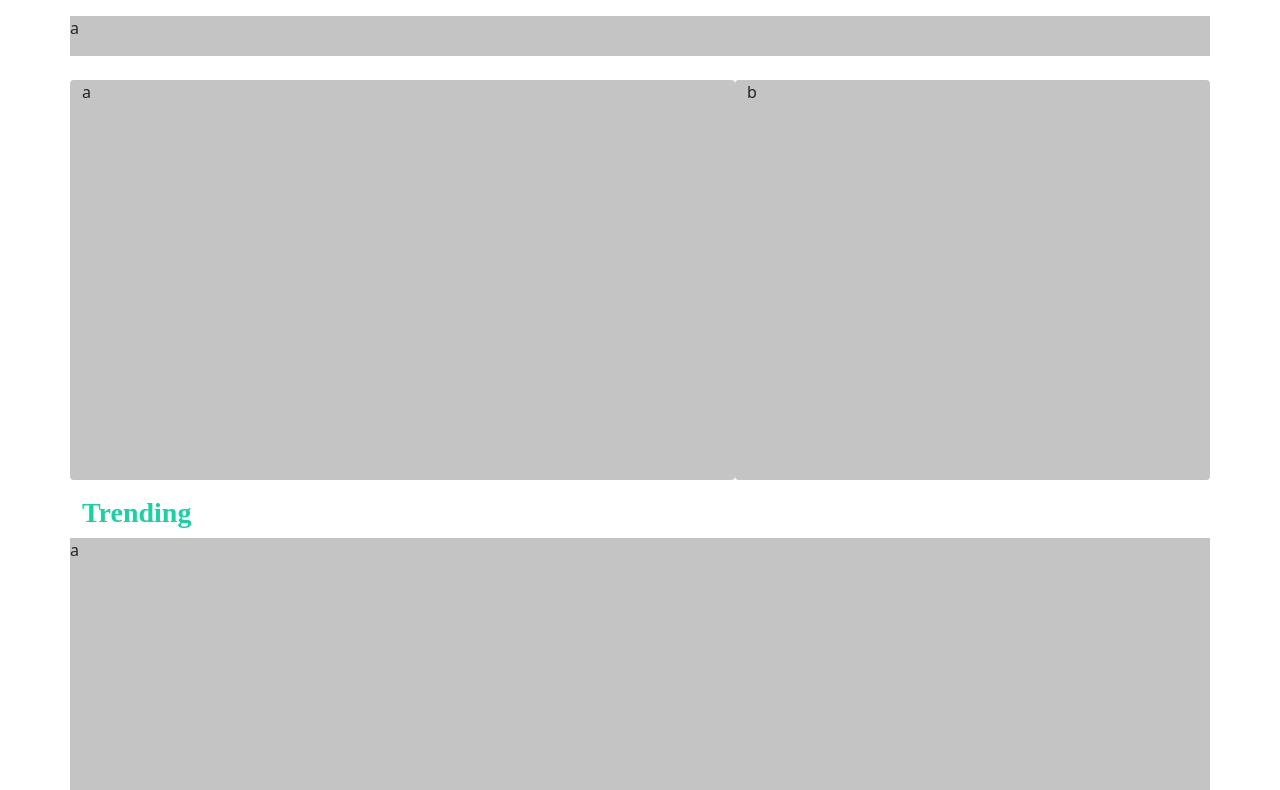
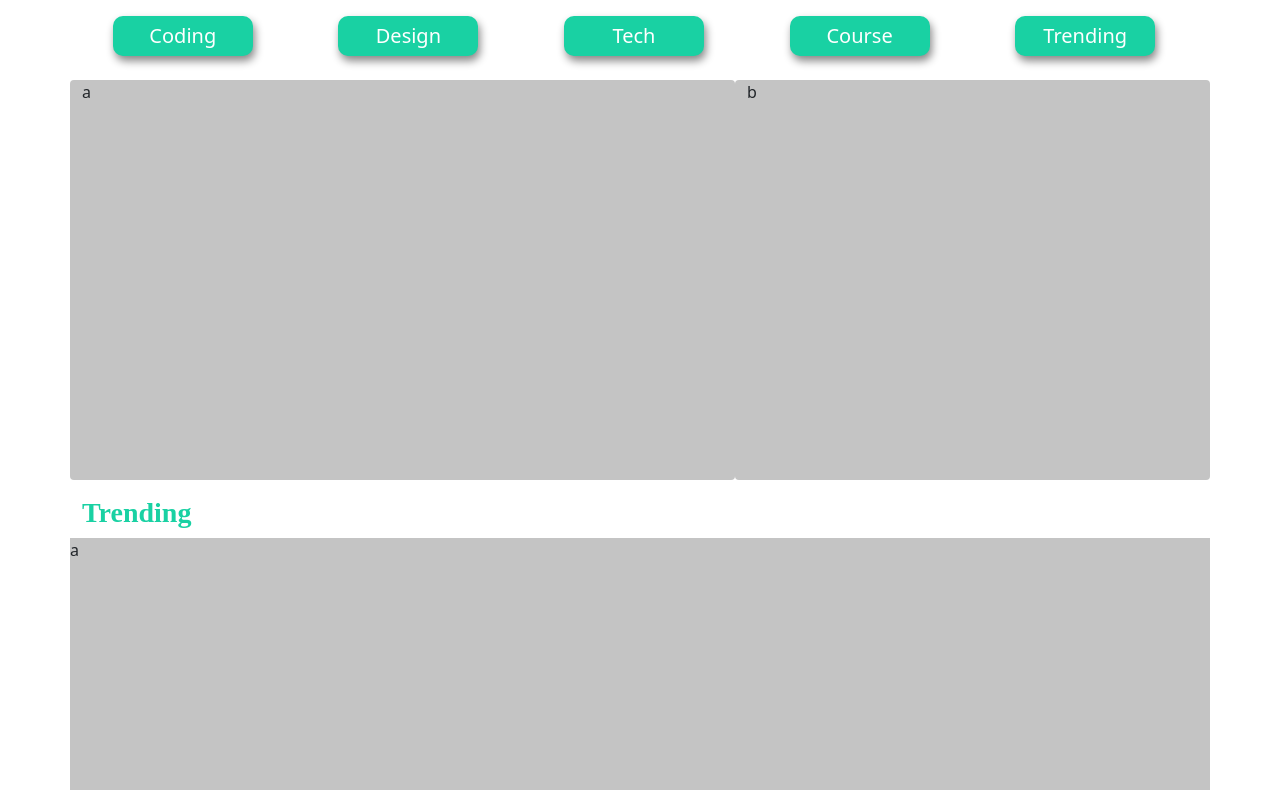
Before and after one commit to GeraldPlakasa/slipperstech, a plain HTML site: page index.html in a window 1280 px wide. Shown: the part 78-868 px from the top of the page. Drawn offline with nearby package versions, Linux system fonts and the light colour scheme.

Commit message:
Update index.html

```diff
--- a/index.html
+++ b/index.html
@@ -8,6 +8,17 @@
     <!-- Bootstrap CSS -->
     <link href="https://cdn.jsdelivr.net/npm/bootstrap@5.1.3/dist/css/bootstrap.min.css" rel="stylesheet" integrity="sha384-1BmE4kWBq78iYhFldvKuhfTAU6auU8tT94WrHftjDbrCEXSU1oBoqyl2QvZ6jIW3" crossorigin="anonymous">
     <link rel="stylesheet" type="text/css" href="css/style.css">
+
+    <style>
+    .button {
+    box-shadow: 2px 5px 8px #888888;
+    font-size: 20px;
+    font-stretch :ultra-expanded;
+    width: 140px;
+    height: 40px;
+    border-radius: 10px;
+    }
+    </style>
 
     <title>SlippersTech</title>
   </head>
@@ -34,8 +45,25 @@
 
 
     <div class="container mt-3">
-    	<div class="row" style="height: 40px; background-color: #C4C4C4;">
-   		a
+    	<div class="row" style="height: 40px; background-color: #FFFFFF;">
+   		<ul class="nav nav-justified">
+        <li class="nav-item">
+          <button type="button" class="button btn-primary" style="background-color: #19D1A3; border: #19D1A3;" href="#">Coding</button>
+        </li>
+        <li class="nav-item">
+          <button type="button" class="button btn-primary" style="background-color: #19D1A3; border: #19D1A3;" href="">Design</button>
+        </li>
+        <li class="nav-item">
+          <button type="button" class="button btn-primary" style="background-color: #19D1A3; border: #19D1A3;" href="">Tech</button>
+        </li>
+        <li class="nav-item">
+          <button type="button" class="button btn-primary" style="background-color: #19D1A3; border: #19D1A3;" href="">Course</button>
+        </li>
+        <li class="nav-item">
+          <button type="button" class="button btn-primary" style="background-color: #19D1A3; border: #19D1A3;" href="">Trending</button>
+        </li>
+        <br>
+        </ul>
     	</div>
 
     	<div class="row mt-4">
```
